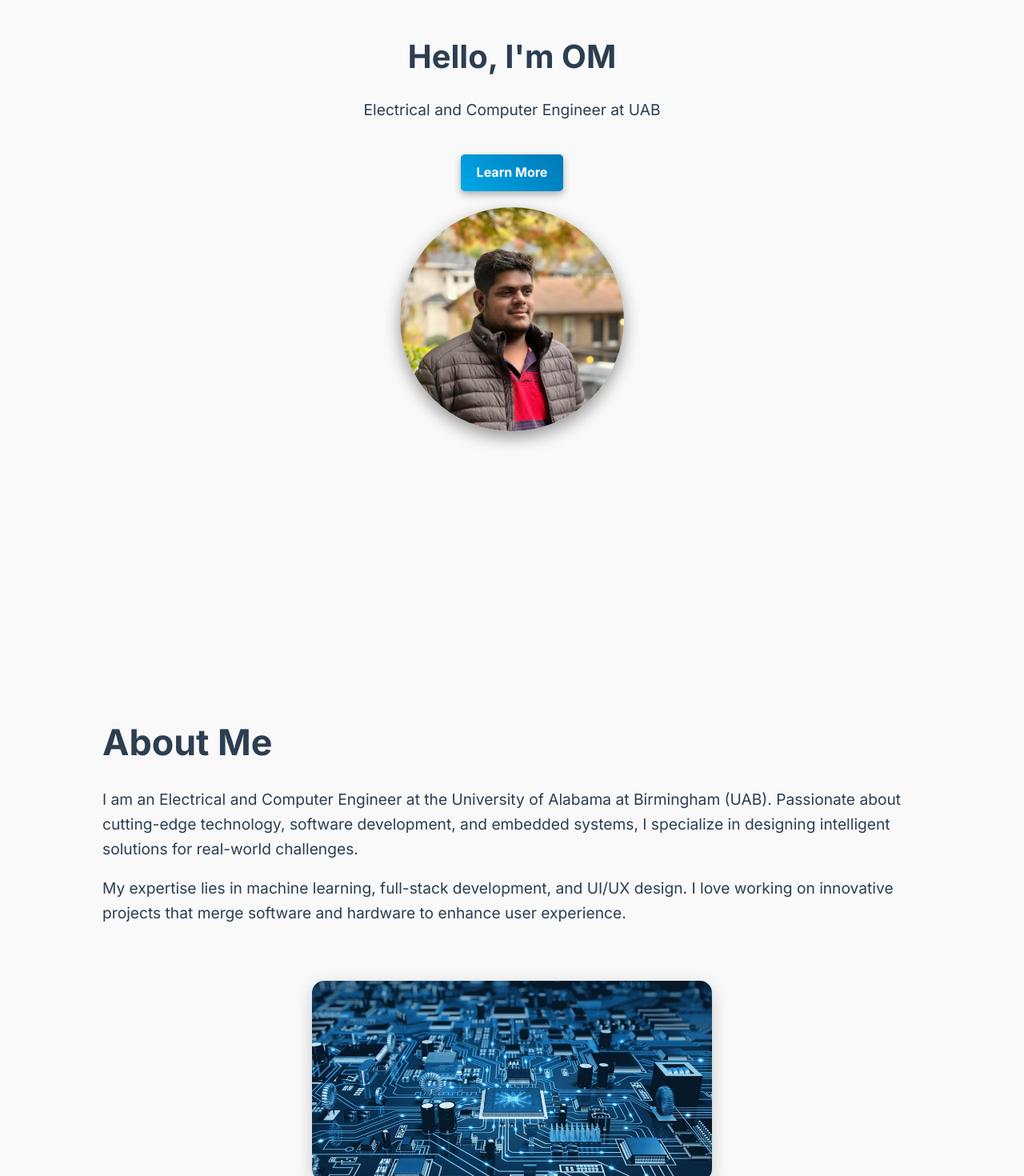
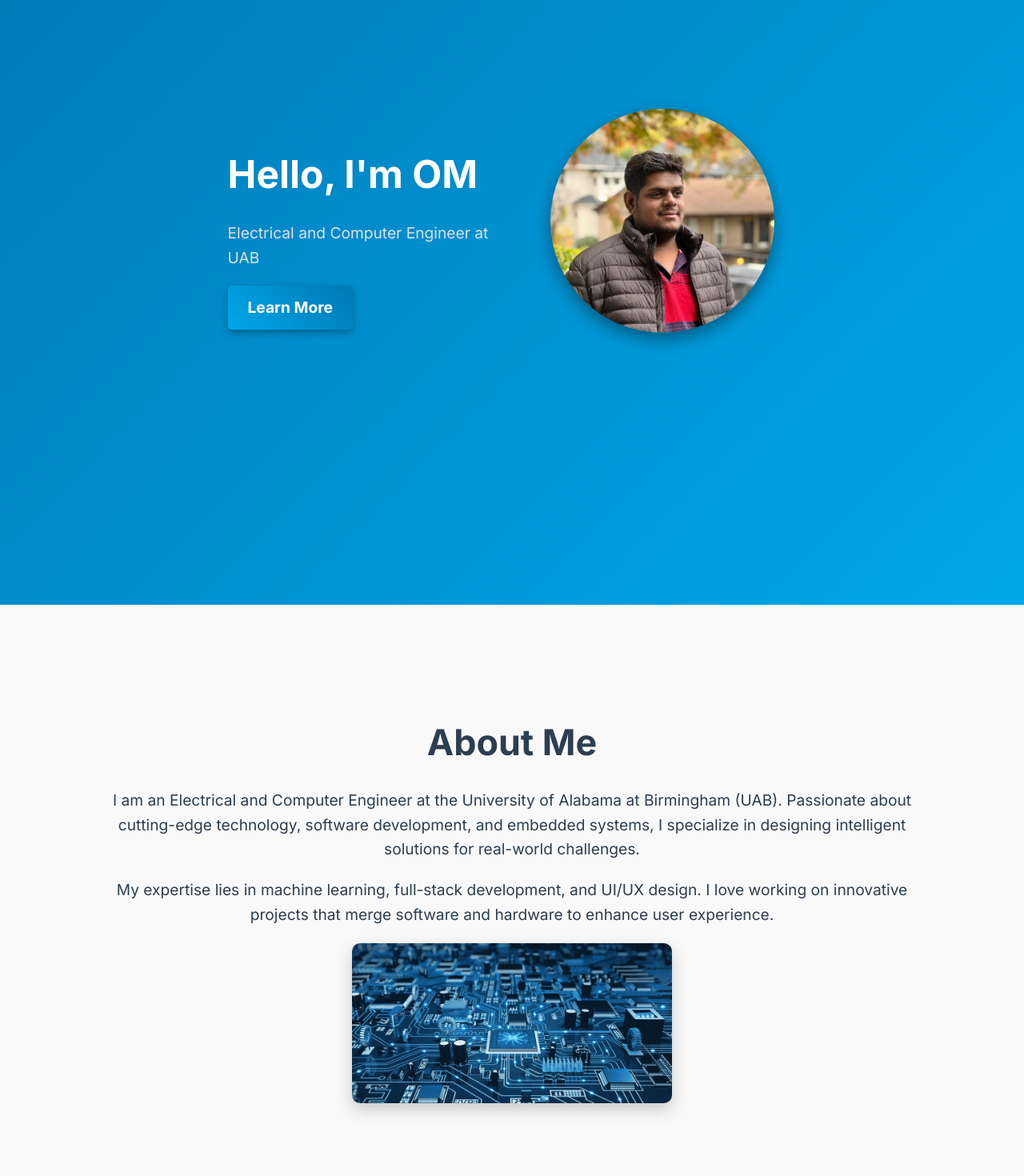
Before and after one commit to Omprakash87/my-portfolio, a Next.js app: page / in a window 1280 px wide. Shown: the part 280-1750 px from the top of the page at 80% size. Built offline with nearby package versions, Linux system fonts and the light colour scheme.

Commit message:
Enhanced Contact section and ensured theme compatibility

```diff
--- a/components/sections/Contact.js
+++ b/components/sections/Contact.js
@@ -1,4 +1,4 @@
-import { useState } from 'react';
+import { useState, useEffect } from 'react';
 import emailjs from 'emailjs-com';
 
 export default function Contact() {
@@ -9,6 +9,13 @@ export default function Contact() {
   });
 
   const [status, setStatus] = useState('');
+  const [theme, setTheme] = useState('light'); // Define theme state
+
+  useEffect(() => {
+    const savedTheme = localStorage.getItem('theme') || 'light';
+    setTheme(savedTheme);
+    document.documentElement.setAttribute('data-theme', savedTheme);
+  }, []);
 
   const handleChange = (e) => {
     setFormData({ ...formData, [e.target.name]: e.target.value });
@@ -37,6 +44,13 @@ export default function Contact() {
       console.error('EmailJS error:', error); // Debugging: Log error
       setStatus('Failed to send message. Please try again.');
     }
+  };
+
+  const toggleTheme = () => {
+    const newTheme = theme === 'light' ? 'dark' : 'light';
+    setTheme(newTheme);
+    localStorage.setItem('theme', newTheme);
+    document.documentElement.setAttribute('data-theme', newTheme);
   };
 
   return (
--- a/styles/globals.css
+++ b/styles/globals.css
@@ -104,12 +104,12 @@ button:hover, .cta:hover, .hire-button:hover {
 
 /* 🌟 Hero Section Styling */
 .hero {
-  display: flex; /* Use flexbox for alignment */
-  flex-direction: column; /* Stack content vertically */
-  justify-content: center; /* Center content vertically */
-  align-items: center; /* Center content horizontally */
+  display: flex;
+  flex-direction: column;
+  justify-content: center;
+  align-items: center;
   height: 100vh; /* Full viewport height */
-  background-color: var(--background-color); /* Use theme variable */
+  background: linear-gradient(135deg, #0077b6, #00a8e8); /* Blue gradient background */
   color: var(--text-color); /* Use theme variable */
   text-align: center;
   padding: 80px 20px;
@@ -117,24 +117,50 @@ button:hover, .cta:hover, .hire-button:hover {
 }
 
 .hero-content {
-  max-width: 800px;
-  text-align: center;
+  display: flex;
+  flex-wrap: wrap;
+  align-items: center;
+  justify-content: center;
+  max-width: 1200px;
+  gap: 40px; /* Add spacing between text and image */
+}
+
+.hero-text {
+  flex: 1;
+  min-width: 300px;
+  text-align: left; /* Align text to the left for better readability */
 }
 
 .hero h1 {
-  color: var(--text-color); /* Use theme variable */
-  font-size: 2.5rem;
+  font-size: 3rem;
+  font-weight: bold;
+  color: #ffffff; /* White text */
   margin-bottom: 10px;
 }
 
+.hero h1 .highlight {
+  color: #ffcc00; /* Vibrant yellow for emphasis */
+}
+
 .hero p {
-  color: var(--text-color); /* Use theme variable */
   font-size: 1.2rem;
+  color: #e0e0e0; /* Light gray text */
   margin-bottom: 20px;
+  line-height: 1.6; /* Improve readability */
+}
+
+.hero-description {
+  font-size: 1rem;
+  color: #d1d1d1; /* Softer gray for description */
+  margin-bottom: 30px;
 }
 
 .hero-image {
-  margin-top: 20px;
+  flex: 1;
+  min-width: 300px;
+  display: flex;
+  justify-content: center;
+  align-items: center;
 }
 
 .hero-image img {
@@ -143,55 +169,40 @@ button:hover, .cta:hover, .hire-button:hover {
   border-radius: 50%;
   box-shadow: 0 8px 20px rgba(0, 0, 0, 0.4);
   object-fit: cover;
-  opacity: 0;
-  transform: scale(0.8);
-  animation: fadeInProfile 1s ease-out forwards 0.5s;
+  transition: transform 0.3s ease, box-shadow 0.3s ease;
+}
+
+.hero-image img:hover {
+  transform: scale(1.05); /* Slight zoom effect on hover */
+  box-shadow: 0 12px 30px rgba(0, 0, 0, 0.3);
 }
 
 .cta {
-  background-color: var(--button-bg); /* Use theme variable */
-  color: var(--button-text); /* Use theme variable */
-  padding: 10px 20px;
-  font-size: 1rem;
+  display: inline-block;
+  background: linear-gradient(45deg, #00a8e8, #0077b6);
+  color: #ffffff;
+  padding: 12px 25px;
+  font-size: 1.2rem;
+  font-weight: bold;
   border-radius: 5px;
   text-decoration: none;
-  transition: all 0.3s ease;
-  margin-top: 20px;
+  transition: all 0.3s ease-in-out;
+  box-shadow: 0 4px 10px rgba(0, 0, 0, 0.3);
 }
 
 .cta:hover {
-  background-color: var(--hover-bg); /* Use theme variable */
-  color: var(--hover-text); /* Use theme variable */
-}
-
-/* 🌟 Call to Action Button */
-.hero .cta {
-  background-color: #0056b3;
-  color: white;
-  padding: 10px 20px;
-  font-size: 1rem;
-  border-radius: 5px;
-  text-decoration: none;
-  transition: all 0.3s ease;
-}
-
-.hero .cta:hover {
-  background-color: #007acc;
-}
-
-/* 🌟 Profile Image */
-.hero-image img {
-  width: 280px;
-  height: 280px;
-  border-radius: 50%;
-  box-shadow: 0 8px 20px rgba(0, 0, 0, 0.4);
-  object-fit: cover;
-  opacity: 0;
-  transform: scale(0.8);
-  animation: fadeInProfile 1s ease-out forwards 0.5s;
+  background: linear-gradient(45deg, #0077b6, #00a8e8);
+  transform: scale(1.1);
+  box-shadow: 0 6px 15px rgba(0, 0, 0, 0.4);
 }
 
 /* 🌟 Animations */
+.hero {
+  opacity: 0;
+  transform: translateY(20px);
+  animation: fadeInUp 1s ease-in-out forwards;
+}
+
 @keyframes fadeInUp {
   to {
     opacity: 1;
@@ -199,10 +210,23 @@ button:hover, .cta:hover, .hire-button:hover {
   }
 }
 
-@keyframes fadeInProfile {
-  to {
-    opacity: 1;
-    transform: scale(1);
+@media (max-width: 768px) {
+  .hero-content {
+    flex-direction: column; /* Stack text and image vertically on smaller screens */
+    gap: 20px;
+  }
+
+  .hero h1 {
+    font-size: 2.5rem; /* Adjust heading size for smaller screens */
+  }
+
+  .hero p {
+    font-size: 1rem; /* Adjust paragraph size */
+  }
+
+  .hero-image img {
+    width: 200px;
+    height: 200px;
   }
 }
 /* 🌟 Navbar Styling */
@@ -450,13 +474,28 @@ button:hover, .cta:hover, .hire-button:hover {
 /* 🌟 Contact Section */
 .contact {
   padding: 100px 10%;
-  background-color: var(--background-color); /* Use theme variable */
-  color: var(--text-color); /* Use theme variable */
+  background-color: var(--background-color) !important; /* Force theme variable */
+  color: var(--text-color) !important; /* Force theme variable */
+  text-align: center;
+  position: relative;
+  overflow: hidden;
+  transition: background-color 0.3s ease, color 0.3s ease;
 }
 
 .contact h2 {
   font-size: 2.8rem;
   color: var(--text-color); /* Use theme variable */
+  margin-bottom: 20px;
+  position: relative;
+  z-index: 1;
+}
+
+.contact p {
+  font-size: 1.2rem;
+  color: var(--text-color); /* Use theme variable */
+  margin-bottom: 30px;
+  position: relative;
+  z-index: 1;
 }
 
 .contact-form {
@@ -465,95 +504,169 @@ button:hover, .cta:hover, .hire-button:hover {
   max-width: 500px;
   margin: auto;
   margin-top: 20px;
+  position: relative;
+  z-index: 1;
 }
 
-.contact-form input, .contact-form textarea {
+.contact-form input,
+.contact-form textarea {
+  width: 100%;
+  padding: 12px;
+  margin: 8px 0;
+  border-radius: 5px;
+  border: 1px solid var(--card-border); /* Use theme variable */
   background: var(--card-bg); /* Use theme variable */
   color: var(--text-color); /* Use theme variable */
-  border: 1px solid var(--card-border); /* Use theme variable */
+  font-size: 1rem;
+  transition: all 0.3s ease-in-out;
+}
+
+.contact-form input:hover,
+.contact-form textarea:hover {
+  background: var(--hover-bg); /* Use theme variable */
+}
+
+.contact-form textarea {
+  height: 150px;
 }
 
 .contact-form button {
   background: var(--button-bg); /* Use theme variable */
   color: var(--button-text); /* Use theme variable */
+  padding: 12px;
+  border-radius: 5px;
+  font-weight: bold;
+  cursor: pointer;
+  transition: all 0.3s ease-in-out;
 }
 
 .contact-form button:hover {
   background: var(--hover-bg); /* Use theme variable */
   color: var(--hover-text); /* Use theme variable */
+  transform: scale(1.1);
 }
 
-/* 🌟 Dark Theme Specific Styling */
-[data-theme="dark"] .contact {
-  background-color: #2c2c2c; /* Dark gray background */
-  color: #e0e0e0; /* Light gray text */
+/* 🌟 Background Animation */
+.contact::before {
+  content: '';
+  position: absolute;
+  top: -50%;
+  left: -50%;
+  width: 200%;
+  height: 200%;
+  background: radial-gradient(circle, rgba(0, 119, 182, 0.2), transparent);
+  animation: rotateBackground 10s linear infinite;
+  z-index: 0;
 }
 
-[data-theme="dark"] .contact h2 {
-  color: #ffcc00; /* Vibrant yellow for headings */
+@keyframes rotateBackground {
+  from {
+    transform: rotate(0deg);
+  }
+  to {
+    transform: rotate(360deg);
+  }
 }
 
-[data-theme="dark"] .contact p {
-  color: #cccccc; /* Softer gray for paragraphs */
+/* 🌟 Input Focus Effect */
+.contact-form input:focus,
+.contact-form textarea:focus {
+  outline: none;
+  border-color: var(--button-bg); /* Use theme variable */
+  box-shadow: 0 0 10px rgba(0, 119, 182, 0.5);
 }
 
-[data-theme="dark"] .contact-form input,
-[data-theme="dark"] .contact-form textarea {
-  background: #3a3a3a; /* Darker gray for input fields */
-  color: #e0e0e0; /* Light gray text */
-  border: 1px solid #555; /* Subtle border */
-}
+/* 🌟 Responsive Design */
+@media (max-width: 768px) {
+  .contact h2 {
+    font-size: 2.2rem;
+  }
 
-[data-theme="dark"] .contact-form input:hover,
-[data-theme="dark"] .contact-form textarea:hover {
-  background: #444; /* Slightly lighter gray on hover */
-}
+  .contact p {
+    font-size: 1rem;
+  }
 
-[data-theme="dark"] .contact-form button {
-  background: #ffcc00; /* Vibrant yellow for buttons */
-  color: #2c2c2c; /* Dark text for contrast */
-}
-
-[data-theme="dark"] .contact-form button:hover {
-  background: #ffdd33; /* Lighter yellow on hover */
-  color: #1a1a1a; /* Darker text on hover */
+  .contact-form {
+    max-width: 100%;
+    padding: 0 20px;
+  }
 }
 /* 🌟 About Me Section */
 .about {
   padding: 100px 10%;
+  background-color: var(--background-color); /* Use theme variable */
+  color: var(--text-color); /* Use theme variable */
   display: flex;
   align-items: center;
   justify-content: center;
-  background-color: var(--background-color); /* Use theme variable */
-  color: var(--text-color); /* Use theme variable */
-  gap: 50px;
-  flex-wrap: wrap;
-  text-align: left;
-  transition: all 0.5s ease-in-out;
+  flex-direction: column;
+  text-align: center;
 }
 
-.about h2 {
-  font-size: 2.8rem;
-  color: var(--text-color); /* Use theme variable */
-  margin-bottom: 15px;
+.about-container {
+  display: flex;
+  flex-wrap: wrap;
+  align-items: center;
+  justify-content: space-between;
+  max-width: 1200px;
+  margin: 0 auto;
+  gap: 30px;
 }
 
-.about p {
+.about-text {
+  flex: 1;
+  min-width: 300px;
+}
+
+.about-text h2 {
+  font-size: 2.8rem;
+  margin-bottom: 20px;
+  color: var(--text-color); /* Use theme variable */
+}
+
+.about-text p {
   font-size: 1.2rem;
+  margin-bottom: 20px;
   line-height: 1.6;
   color: var(--text-color); /* Use theme variable */
 }
 
+.about-text .cta {
+  display: inline-block;
+  background: var(--button-bg); /* Use theme variable */
+  color: var(--button-text); /* Use theme variable */
+  padding: 10px 20px;
+  font-size: 1rem;
+  font-weight: bold;
+  border-radius: 5px;
+  text-decoration: none;
+  transition: all 0.3s ease;
+}
+
+.about-text .cta:hover {
+  background: var(--hover-bg); /* Use theme variable */
+  color: var(--hover-text); /* Use theme variable */
+}
+
+.about-image {
+  flex: 1;
+  min-width: 300px;
+  display: flex;
+  justify-content: center;
+  align-items: center;
+}
+
 .about-image img {
   width: 100%;
-  max-width: 500px;
-  border-radius: 15px;
-  box-shadow: 0 6px 20px rgba(0, 0, 0, 0.2); /* Subtle shadow */
-  transition: transform 0.5s ease-in-out;
+  max-width: 400px;
+  border-radius: 10px;
+  box-shadow: 0 8px 20px rgba(0, 0, 0, 0.2);
+  transition: transform 0.3s ease, box-shadow 0.3s ease;
 }
 
 .about-image img:hover {
   transform: scale(1.05);
+  box-shadow: 0 12px 30px rgba(0, 0, 0, 0.3);
 }
 
 /* 🌟 Contact Section */
```
